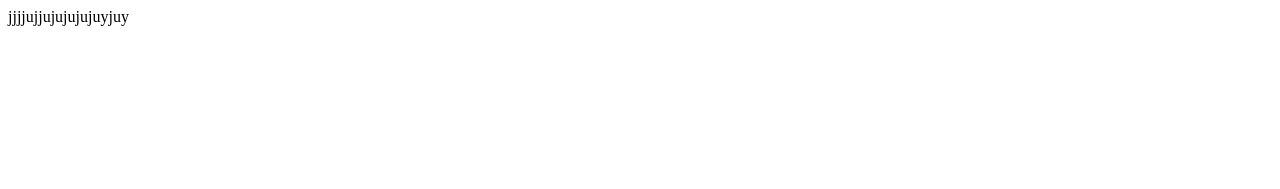
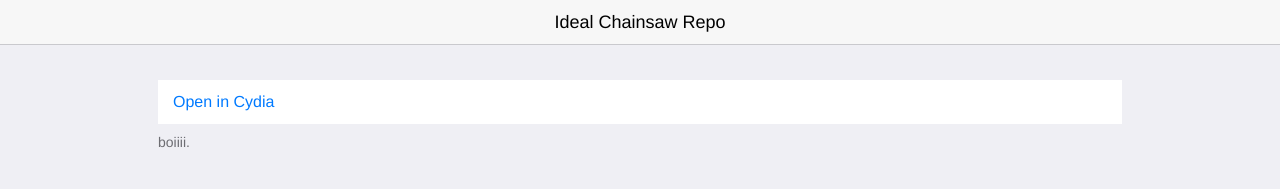
Before and after one commit to jonahluvshis3g/ideal-chainsaw, a plain HTML site: page index.html in a window 1280 px wide. Drawn offline with Linux system fonts and the light colour scheme.

Commit message:
Update index.html

```diff
--- a/index.html
+++ b/index.html
@@ -1 +1,28 @@
-jjjjujjujujujujuyjuy
+<!DOCTYPE html>
+<html>
+  <head>
+    <meta charset="UTF-8">
+    <title>Ideal Chainsaw Repo</title>
+    <meta name="viewport" content="initial-scale=1, maximum-scale=1, user-scalable=0">
+    <link rel="stylesheet" href="css/style.css">
+  </head>
+
+  <body class="depiction">
+    <header>
+      <h1>Ideal Chainsaw Repo</h1>
+    </header>
+
+    <main id="content" role="main">
+      <ul>
+        <li>
+          <a href="cydia://url/https://cydia.saurik.com/api/share#?source=http%3A%2F%2Fideal-chainsaw.org%2F">
+            Open in Cydia
+          </a>
+        </li>
+      </ul>
+      <p class="footer">boiiii.</p>
+    </main>
+
+    <script src="js/index.js"></script>
+  </body>
+</html>
```
